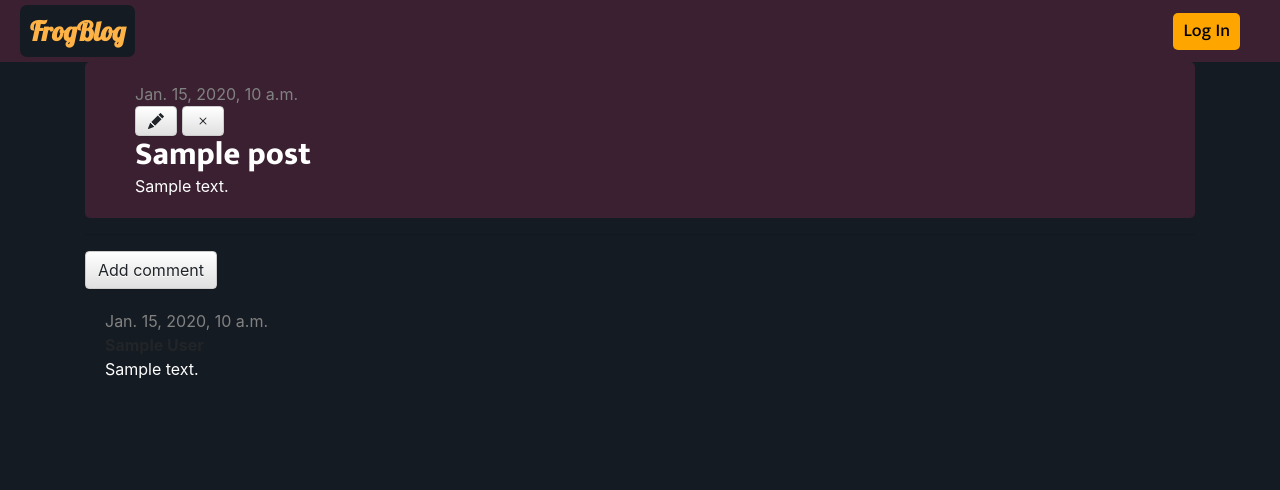
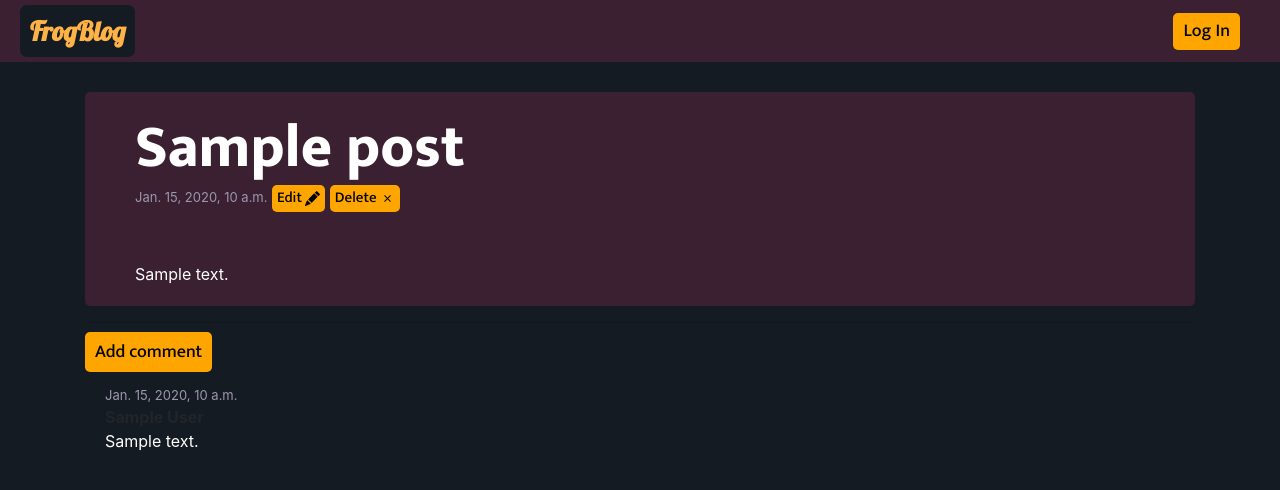
Before and after one commit to DanNguyen8189/my-first-blog, a Django app: page /post/1/ in a window 1280 px wide. Shown: the top 490 px of the page. Run offline with Django 3.2, Linux system fonts and the light colour scheme; tables that the repository leaves empty hold one stand-in row (values such as "Sample post"); some libraries are stand-ins or nearby versions.

Commit message:
design style upgrade!

```diff
--- a/blog/static/css/blog.css
+++ b/blog/static/css/blog.css
@@ -12,6 +12,9 @@
     font-weight: 800;
     color: white;
     margin: 0;
+}
+h2 a:hover {
+    color: rgb(0, 132, 255);
 }
 
 h2 a:visited {
@@ -58,18 +61,22 @@
     font-size: 20pt;
     margin-right: 20px;
 }
-.top-button {
+.button-template {
     font-family: 'Mukta', sans-serif;
     font-weight: 500;
     font-size: 18px;
+    border-radius: 5px;
+    padding: 5px 10px;
     background: orange;
     color: black;
-    border-radius: 5px;
-    padding: 5px 10px;
 }
 
 .top-button:hover {
     background: rgb(255, 187, 0);
+}
+
+.content {
+    margin-top: 30px;
 }
 /*.page-header .right-block a{
     background-color: orange;
@@ -102,9 +109,13 @@
     font-family: 'Poiret One', cursive;
 }*/
 
-
+.post-author {
+    font-size: 15px;
+    color: #ada6bd;
+}
 .date {
-    color: #828282;
+    font-size: 13px;
+    color: #9c97ac;
 }
 
 .save {
@@ -119,6 +130,7 @@
     max-width: 45em;
     margin: auto;
 }
+
 .post {
     margin-bottom: 10px;
     padding: 20px 50px;
@@ -126,6 +138,20 @@
     border-radius: 5px;
 }
 
+.post-detail h2 {
+    font-size: 60px;
+}
+.post-detail .date{
+    display: inline-block;
+}
+.post-detail .button-template {
+    font-size: 15px;
+    padding: 2px 5px;
+    display: inline-block;
+}
+.post-detail p {
+    margin-top: 50px;
+}
 .comment {
     margin: 20px 0px 20px 20px;
 }
--- a/blog/templates/blog/base.html
+++ b/blog/templates/blog/base.html
@@ -26,7 +26,7 @@
                   </svg></a>
             {% else %}
                 <!--<p class="btn btn-default top-menu"><a href="{% url 'login' %}">Log In</a></p>-->
-                <a class="top-menu top-button" href="{% url 'login' %}">Log In</a>
+                <a class="top-menu button-template" href="{% url 'login' %}">Log In</a>
                 <!--<a href="{% url 'login' %}" class="top-menu"><svg width="1em" height="1em" viewBox="0 0 16 16" class="bi bi-person-fill" fill="currentColor" xmlns="http://www.w3.org/2000/svg">
                     <path fill-rule="evenodd" d="M3 14s-1 0-1-1 1-4 6-4 6 3 6 4-1 1-1 1H3zm5-6a3 3 0 1 0 0-6 3 3 0 0 0 0 6z"/>
                   </svg></a>-->
--- a/blog/templates/blog/post_detail.html
+++ b/blog/templates/blog/post_detail.html
@@ -1,25 +1,25 @@
 {% extends 'blog/base.html' %}
 
 {% block content %}
-    <div class="post">
+    <div class="post post-detail">
+        <h2 class='oof'>{{ post.title }}</h2>
         {% if post.published_date %}
             <div class="date">
                 {{ post.published_date }}
             </div>
         {% else %}
-            <a class="btn btn-default" href="{% url 'post_publish' pk=post.pk %}">Publish</a>
+            <a class="button-template" href="{% url 'post_publish' pk=post.pk %}">Publish</a>
         {% endif %}
-        <a class="btn btn-default" href="{% url 'post_edit' pk=post.pk %}"><svg width="1em" height="1em" viewBox="0 0 16 16" class="bi bi-pencil-fill" fill="currentColor" xmlns="http://www.w3.org/2000/svg">
+        <a class="button-template" href="{% url 'post_edit' pk=post.pk %}">Edit <svg width="1em" height="1em" viewBox="0 0 16 16" class="bi bi-pencil-fill" fill="currentColor" xmlns="http://www.w3.org/2000/svg">
             <path fill-rule="evenodd" d="M12.854.146a.5.5 0 0 0-.707 0L10.5 1.793 14.207 5.5l1.647-1.646a.5.5 0 0 0 0-.708l-3-3zm.646 6.061L9.793 2.5 3.293 9H3.5a.5.5 0 0 1 .5.5v.5h.5a.5.5 0 0 1 .5.5v.5h.5a.5.5 0 0 1 .5.5v.5h.5a.5.5 0 0 1 .5.5v.207l6.5-6.5zm-7.468 7.468A.5.5 0 0 1 6 13.5V13h-.5a.5.5 0 0 1-.5-.5V12h-.5a.5.5 0 0 1-.5-.5V11h-.5a.5.5 0 0 1-.5-.5V10h-.5a.499.499 0 0 1-.175-.032l-.179.178a.5.5 0 0 0-.11.168l-2 5a.5.5 0 0 0 .65.65l5-2a.5.5 0 0 0 .168-.11l.178-.178z"/>
           </svg></span></a>
-        <a class="btn btn-default" href="{% url 'post_remove' pk=post.pk %}"><svg width="1em" height="1em" viewBox="0 0 16 16" class="bi bi-x" fill="currentColor" xmlns="http://www.w3.org/2000/svg">
+        <a class="button-template" href="{% url 'post_remove' pk=post.pk %}">Delete <svg width="1em" height="1em" viewBox="0 0 16 16" class="bi bi-x" fill="currentColor" xmlns="http://www.w3.org/2000/svg">
             <path fill-rule="evenodd" d="M4.646 4.646a.5.5 0 0 1 .708 0L8 7.293l2.646-2.647a.5.5 0 0 1 .708.708L8.707 8l2.647 2.646a.5.5 0 0 1-.708.708L8 8.707l-2.646 2.647a.5.5 0 0 1-.708-.708L7.293 8 4.646 5.354a.5.5 0 0 1 0-.708z"/>
           </svg></a>
-        <h2>{{ post.title }}</h2>
         <p>{{ post.text|linebreaksbr }}</p>
     </div>
     <hr>
-    <a class="btn btn-default" href="{% url 'add_comment_to_post' pk=post.pk %}">Add comment</a>
+    <a class="button-template" href="{% url 'add_comment_to_post' pk=post.pk %}">Add comment</a>
     {% for comment in post.comments.all %}
         {% if user.is_authenticated or comment.approved_comment %}
         <div class="comment">
--- a/blog/templates/blog/post_list.html
+++ b/blog/templates/blog/post_list.html
@@ -4,7 +4,7 @@
        <h1>Posts</h1>
         {% for post in posts %}
             <div class="post">
-                <div class="username">
+                <div class="post-author">
                     {{ post.author }}
                 </div>
                 <div class="date">
```
